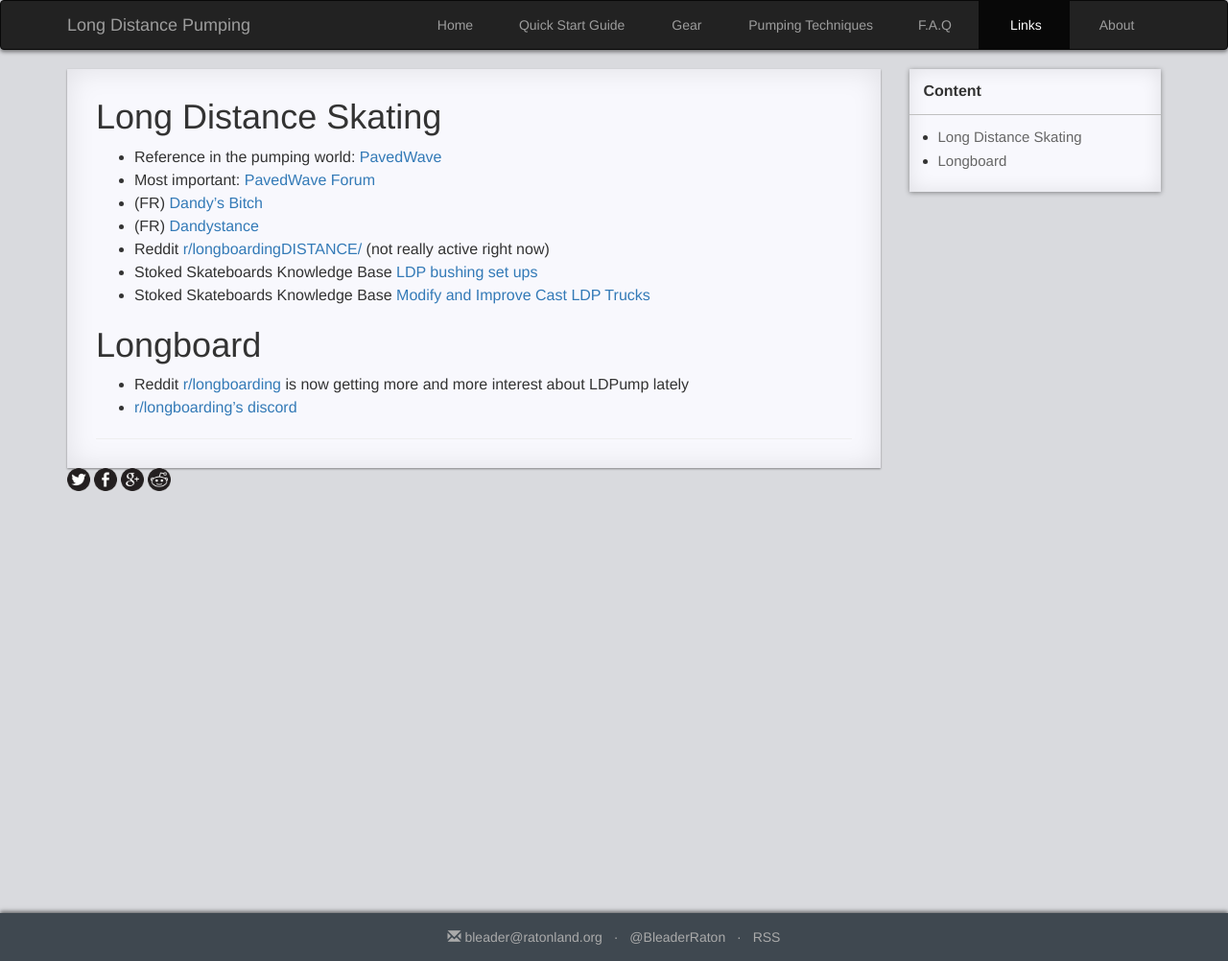
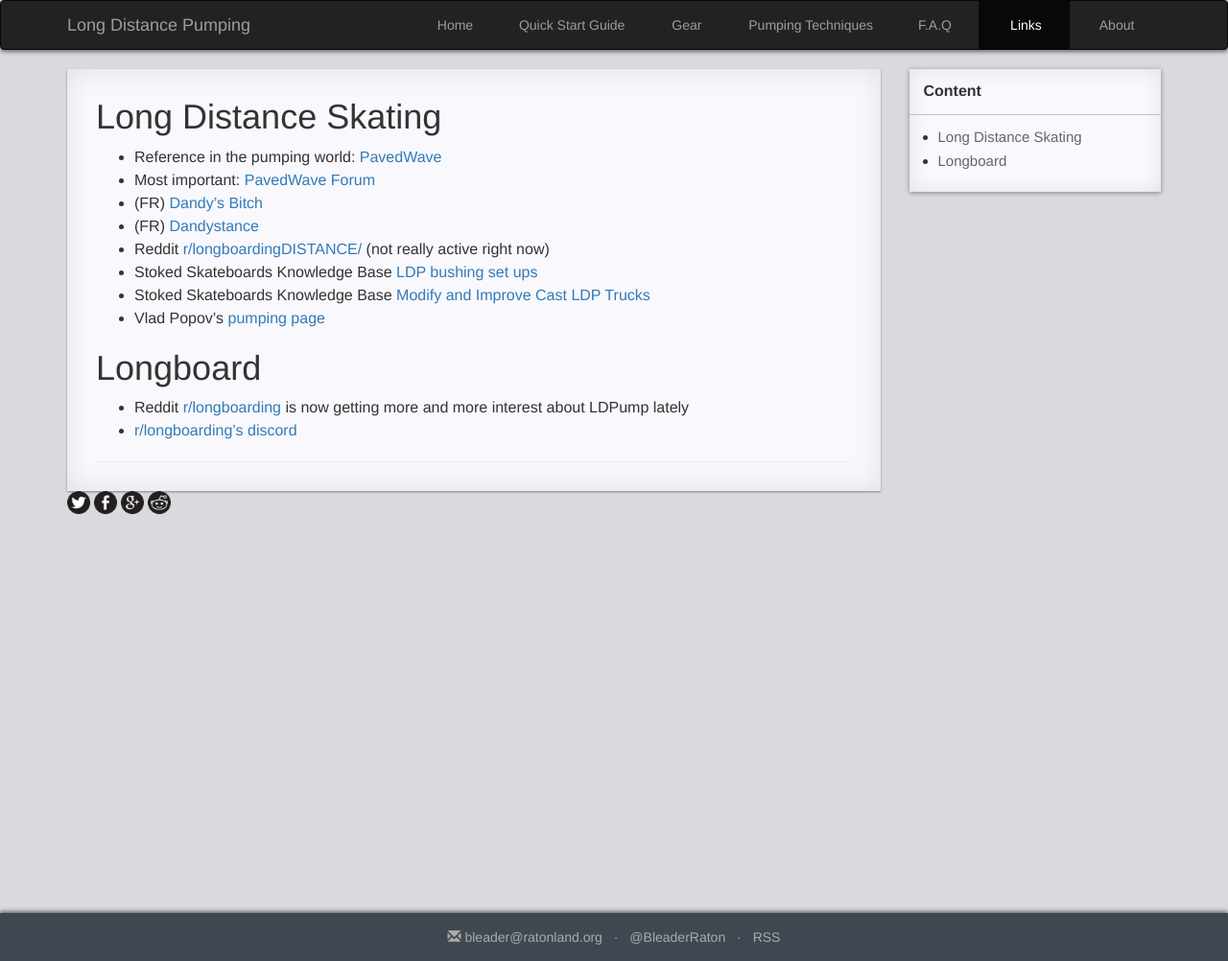
Before and after one commit to bleader/LDPump, a Jekyll site: the page built from pages/998_links.md, in a window 1280 px wide. Shown: the whole page at 96% size. Built offline with Jekyll 4.4.1, drawn with Linux system fonts in a browser that asks for light colours.

Commit message:
links: add vlad popov pumping page

```diff
--- a/pages/998_links.md
+++ b/pages/998_links.md
@@ -16,7 +16,7 @@ permalink: /links/
 * Reddit [r/longboardingDISTANCE/](https://www.reddit.com/r/longboardingDISTANCE/) (not really active right now)
 * Stoked Skateboards Knowledge Base [LDP bushing set ups](https://stokedskateboards.com/knowledge-base/ldp-bushing-set-ups-explained.html)
 * Stoked Skateboards Knowledge Base [Modify and Improve Cast LDP Trucks](https://stokedskateboards.com/knowledge-base/modify-and-improve-cast-ldp-trucks.html)
-
+* Vlad Popov's [pumping page](http://vladpopov.com/slalomskate/skate/pump.html)
 
 # Longboard
 
```
